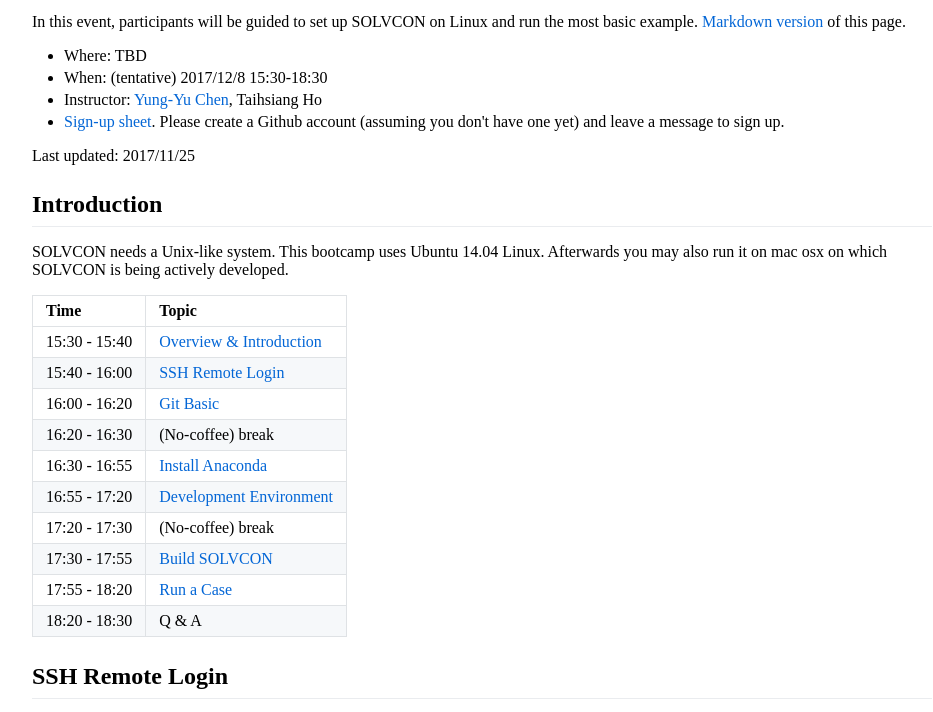
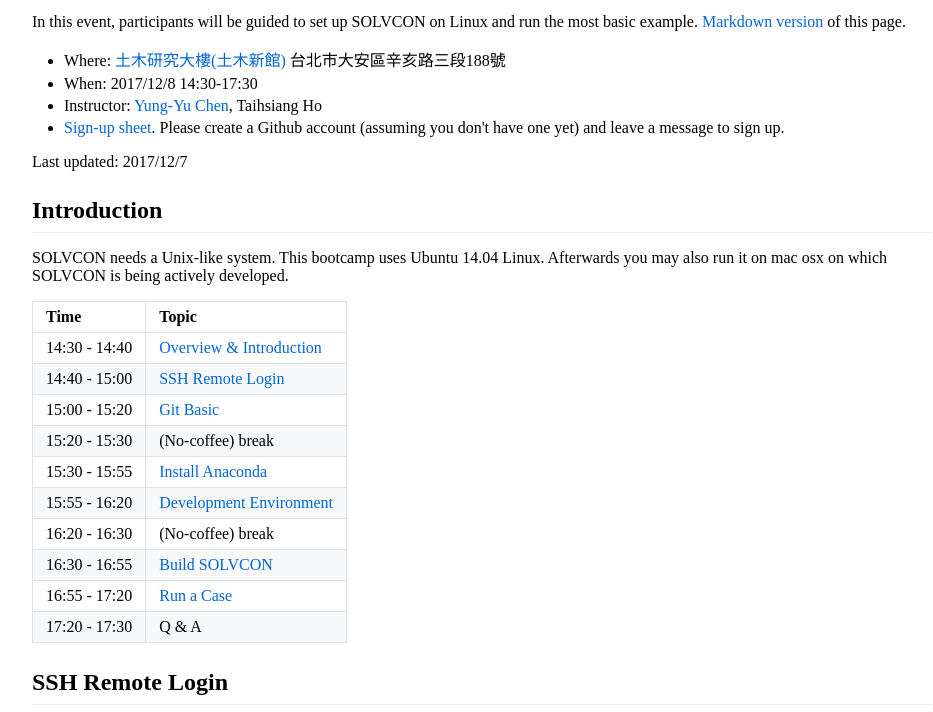
Before and after one commit to solvcon/seminar, a plain HTML site: page 2017/bootcamp/index.html in a window 1280 px wide. Shown: the part 78-790 px from the top of the page, without its empty margins (158-1091 px from the left). Drawn offline with Linux system fonts and the light colour scheme.

Commit message:
Update 2017 bootcamp.

```diff
--- a/2017/bootcamp/index.html
+++ b/2017/bootcamp/index.html
@@ -14,15 +14,16 @@ the most basic example.
 of this page.</p>
 
 <ul>
-<li>Where: TBD</li>
-<li>When: (tentative) 2017/12/8 15:30-18:30</li>
+<li>Where: <a href="https://goo.gl/maps/kwMsLqLwFEH2">土木研究大樓(土木新館)</a>
+台北市大安區辛亥路三段188號</li>
+<li>When: 2017/12/8 14:30-17:30</li>
 <li>Instructor: <a href="mailto:yyc@solvcon.net">Yung-Yu Chen</a>, Taihsiang Ho</li>
 <li><a href="https://github.com/solvcon/seminar/issues/7">Sign-up sheet</a>.  Please create
 a Github account (assuming you don't have one yet) and leave a message to
 sign up.</li>
 </ul>
 
-<p>Last updated: 2017/11/25</p>
+<p>Last updated: 2017/12/7</p>
 
 <h2><a name="intro"></a>Introduction</h2>
 
@@ -39,16 +40,28 @@ developed.</p>
 </thead>
 <tbody>
 <tr>
-  <td align="left">15:30 - 15:40</td>
+  <td align="left">14:30 - 14:40</td>
   <td align="left"><a href="#intro">Overview &amp; Introduction</a></td>
 </tr>
 <tr>
-  <td align="left">15:40 - 16:00</td>
+  <td align="left">14:40 - 15:00</td>
   <td align="left"><a href="#ssh">SSH Remote Login</a></td>
 </tr>
 <tr>
-  <td align="left">16:00 - 16:20</td>
+  <td align="left">15:00 - 15:20</td>
   <td align="left"><a href="#git">Git Basic</a></td>
+</tr>
+<tr>
+  <td align="left">15:20 - 15:30</td>
+  <td align="left">(No-coffee) break</td>
+</tr>
+<tr>
+  <td align="left">15:30 - 15:55</td>
+  <td align="left"><a href="#conda">Install Anaconda</a></td>
+</tr>
+<tr>
+  <td align="left">15:55 - 16:20</td>
+  <td align="left"><a href="#de">Development Environment</a></td>
 </tr>
 <tr>
   <td align="left">16:20 - 16:30</td>
@@ -56,26 +69,14 @@ developed.</p>
 </tr>
 <tr>
   <td align="left">16:30 - 16:55</td>
-  <td align="left"><a href="#conda">Install Anaconda</a></td>
+  <td align="left"><a href="#build">Build SOLVCON</a></td>
 </tr>
 <tr>
   <td align="left">16:55 - 17:20</td>
-  <td align="left"><a href="#de">Development Environment</a></td>
+  <td align="left"><a href="#run">Run a Case</a></td>
 </tr>
 <tr>
   <td align="left">17:20 - 17:30</td>
-  <td align="left">(No-coffee) break</td>
-</tr>
-<tr>
-  <td align="left">17:30 - 17:55</td>
-  <td align="left"><a href="#build">Build SOLVCON</a></td>
-</tr>
-<tr>
-  <td align="left">17:55 - 18:20</td>
-  <td align="left"><a href="#run">Run a Case</a></td>
-</tr>
-<tr>
-  <td align="left">18:20 - 18:30</td>
   <td align="left">Q &amp; A</td>
 </tr>
 </tbody>
```
Also changed, not shown: 1 other file.
